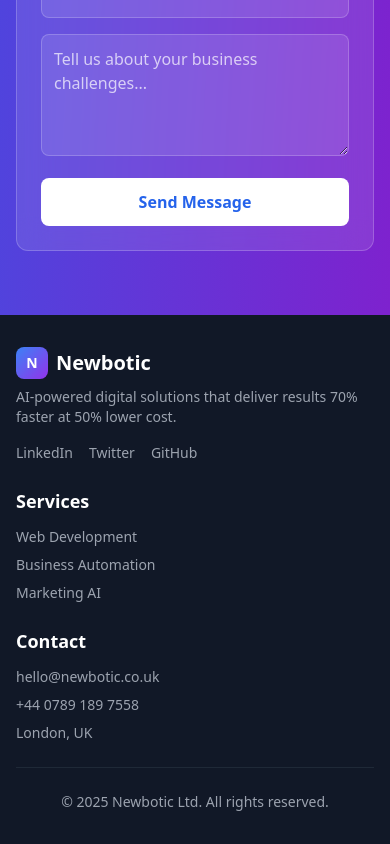
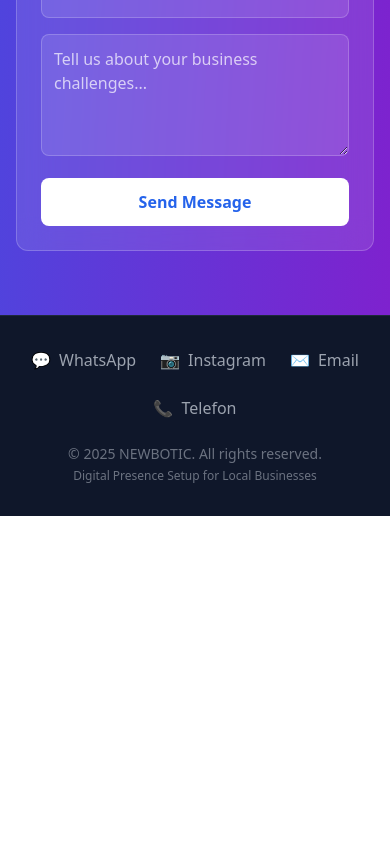
Before and after one commit to newbotic/newbotic-website-v2, a Next.js app: page / in a window 390 px wide. Shown: the part 6565-7409 px from the top of the page. After the commit the page ends 7081 px from the top, so only its background shows below. Built offline with nearby package versions, Linux system fonts and the light colour scheme.

Commit message:
Initial commit: Newbotic simple landing page with WhatsApp and Instagram

```diff
--- a/app/components/Footer.tsx
+++ b/app/components/Footer.tsx
@@ -1,51 +1,44 @@
-import Logo from './Logo'
-
 export default function Footer() {
   return (
-    <footer className="bg-gray-900 text-white py-8 md:py-12">
+    <footer className="bg-slate-900 border-t border-slate-800 py-8">
       <div className="container mx-auto px-4">
-        <div className="grid grid-cols-1 md:grid-cols-4 gap-6 md:gap-8">
-          <div className="md:col-span-2">
-            <Logo />
-            <p className="text-gray-400 mb-4 text-sm md:text-base mt-2">
-              AI-powered digital solutions that deliver results 70% faster at 50% lower cost.
-            </p>
-            <div className="flex space-x-4">
-              <a href="#" className="text-gray-400 hover:text-white transition text-sm">LinkedIn</a>
-              <a href="#" className="text-gray-400 hover:text-white transition text-sm">Twitter</a>
-              <a href="#" className="text-gray-400 hover:text-white transition text-sm">GitHub</a>
-            </div>
-          </div>
 
-          <div>
-            <h4 className="text-lg font-semibold mb-3 md:mb-4">Services</h4>
-            <ul className="space-y-2 text-gray-400 text-sm md:text-base">
-              <li><a href="#services" className="hover:text-white transition">Web Development</a></li>
-              <li><a href="#services" className="hover:text-white transition">Business Automation</a></li>
-              <li><a href="#services" className="hover:text-white transition">Marketing AI</a></li>
-            </ul>
-          </div>
-
-          <div>
-            <h4 className="text-lg font-semibold mb-3 md:mb-4">Contact</h4>
-            <ul className="space-y-2 text-gray-400 text-sm md:text-base">
-              <li>
-                <a href="mailto:hello@newbotic.co.uk" className="hover:text-white transition">
-                  hello@newbotic.co.uk
-                </a>
-              </li>
-              <li>
-                <a href="tel:+4407891897558" className="hover:text-white transition">
-                  +44 0789 189 7558
-                </a>
-              </li>
-              <li>London, UK</li>
-            </ul>
-          </div>
+        {/* Link-uri sociale și contact */}
+        <div className="flex flex-wrap justify-center gap-6 mb-6">
+          <a
+            href="https://wa.me/447891897558"
+            target="_blank"
+            rel="noopener noreferrer"
+            className="text-gray-400 hover:text-green-400 transition duration-300 flex items-center gap-2"
+          >
+            <span>💬</span> WhatsApp
+          </a>
+          <a
+            href="https://instagram.com/newbotic"
+            target="_blank"
+            rel="noopener noreferrer"
+            className="text-gray-400 hover:text-pink-400 transition duration-300 flex items-center gap-2"
+          >
+            <span>📷</span> Instagram
+          </a>
+          <a
+            href="mailto:hello@newbotic.co.uk"
+            className="text-gray-400 hover:text-blue-400 transition duration-300 flex items-center gap-2"
+          >
+            <span>✉️</span> Email
+          </a>
+          <a
+            href="tel:+4407891897558"
+            className="text-gray-400 hover:text-blue-400 transition duration-300 flex items-center gap-2"
+          >
+            <span>📞</span> Telefon
+          </a>
         </div>
 
-        <div className="border-t border-gray-800 mt-6 md:mt-8 pt-6 md:pt-8 text-center text-gray-400 text-sm md:text-base">
-          <p>&copy; 2025 Newbotic Ltd. All rights reserved.</p>
+        {/* Copyright și an */}
+        <div className="text-center text-gray-500 text-sm">
+          <p>© {new Date().getFullYear()} NEWBOTIC. All rights reserved.</p>
+          <p className="text-xs mt-1">Digital Presence Setup for Local Businesses</p>
         </div>
       </div>
     </footer>
```
